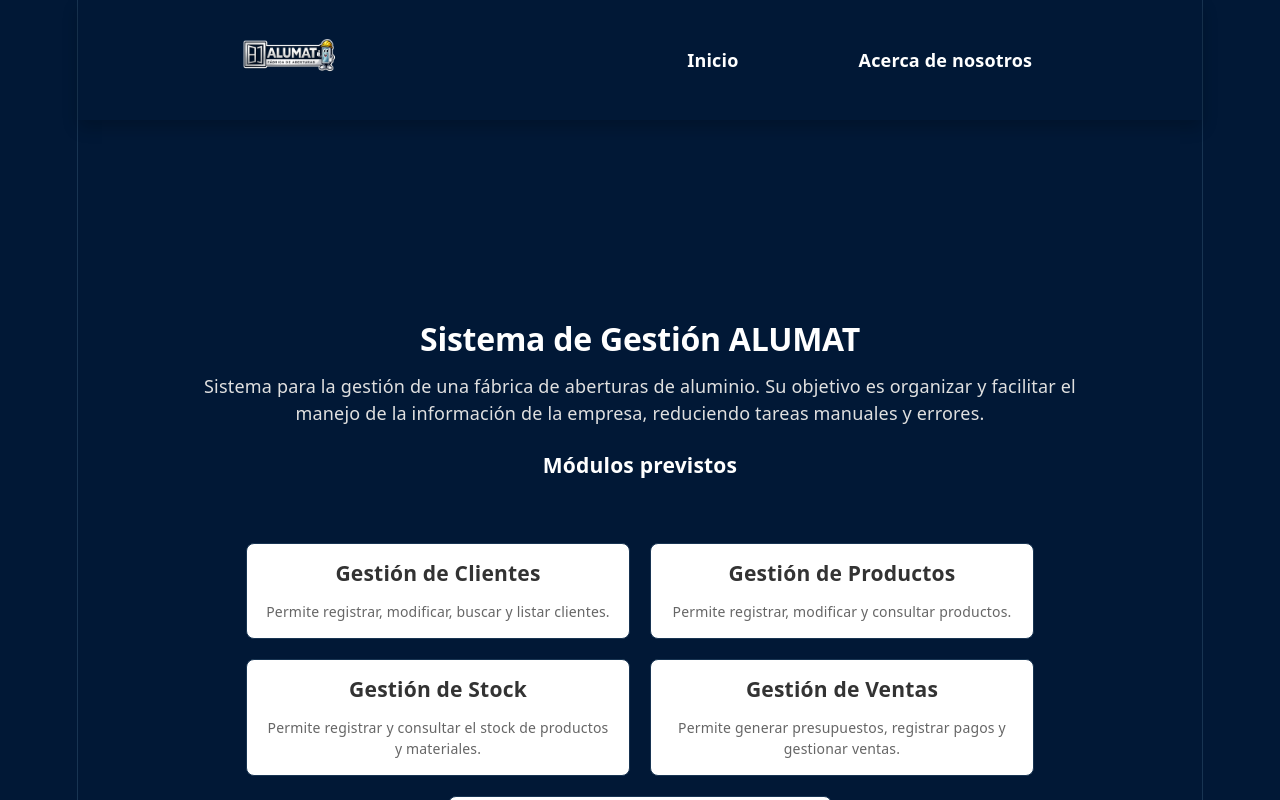
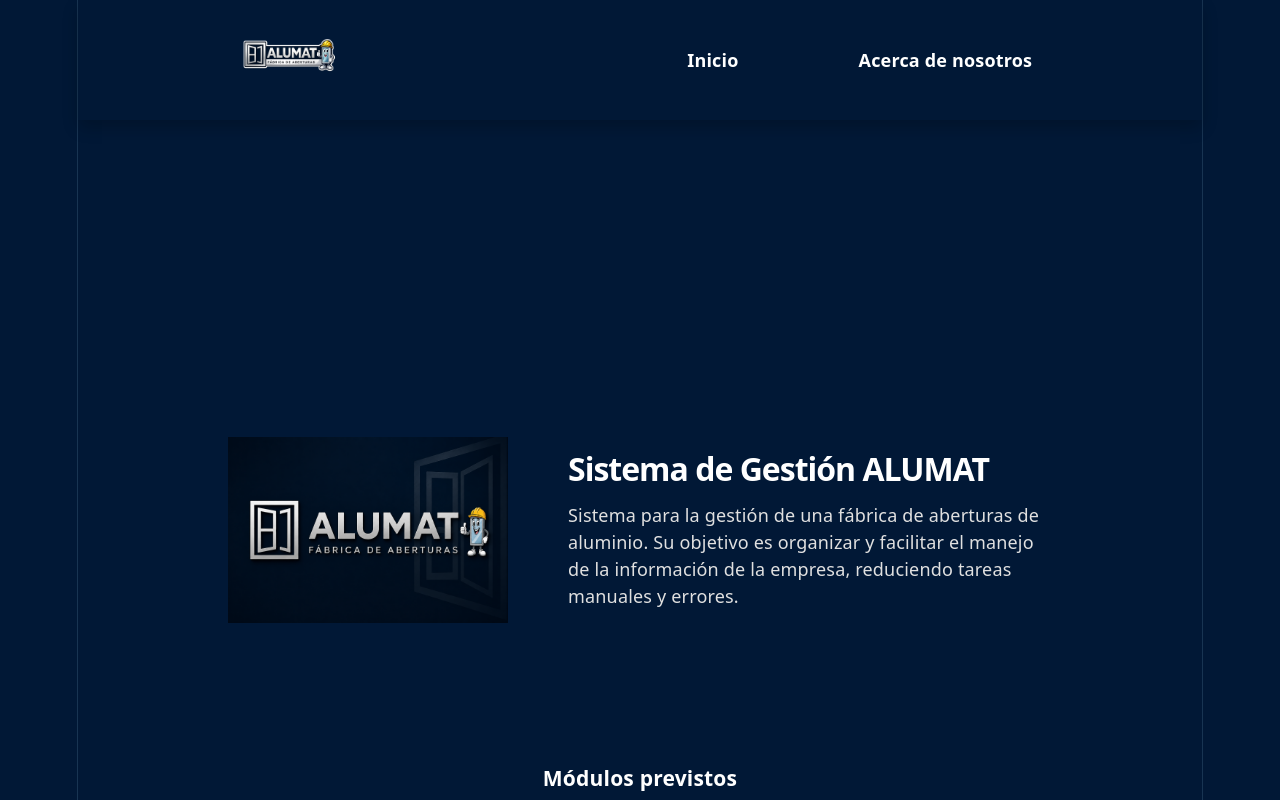
Before and after one commit to rejuanigg/alumat_frontend, a React (Vite) app in the folder alumat/: page / in a window 1280 px wide. Shown: the top 800 px of the page. Built offline with nearby package versions, Linux system fonts and the light colour scheme.

Commit message:
add: implement hero

```diff
--- a/alumat/src/componentes/area-principal/area-principal.css
+++ b/alumat/src/componentes/area-principal/area-principal.css
@@ -3,6 +3,57 @@
     background-color: #011836;
 }
 
+.hero {
+    display: flex;
+    align-items: center;
+    justify-content: center;
+    gap: 60px;
+
+    padding: 70px 50px;
+
+    background: #011836;
+
+    min-height: 350px;
+    box-sizing: border-box;
+}
+
+.hero--image {
+    width: 280px;
+    height: 280px;
+
+    object-fit: contain;
+
+    border-radius: 20px;
+
+    transition: transform 0.3s ease;
+}
+
+.hero--image:hover {
+    transform: scale(1.05);
+}
+
+.hero--content {
+    max-width: 600px;
+    text-align: left;
+}
+
+.hero--content h2 {
+    margin: 0 0 20px;
+
+    font-size: 42px;
+    font-weight: 700;
+
+    color: #ffffff;
+
+    letter-spacing: -1px;
+}
+
+.hero--content p {
+    font-size: 18px;
+    line-height: 1.7;
+
+    color: #aebbc9;
+}
 
 .contenido h2 {
     color: white;
--- a/alumat/src/componentes/area-principal/area-principal.jsx
+++ b/alumat/src/componentes/area-principal/area-principal.jsx
@@ -1,9 +1,14 @@
 import './area-principal.css';
 import Tarjeta from './Tarjeta/tarjeta';
-
+import HeroImage from '../../assets/alumat.png'
 function AreaPrincipal() {
   return (
     <main className="contenido">
+
+      <div className="hero">
+          <img className="hero--image" src={HeroImage} alt="" />
+
+          <div className="hero--content">
               <h2>Sistema de Gestión ALUMAT</h2>
 
               <p>
@@ -11,6 +16,10 @@
                   Su objetivo es organizar y facilitar el manejo de la información
                   de la empresa, reduciendo tareas manuales y errores.
               </p>
+          </div>
+      </div>
+
+
 
       <h3>Módulos previstos</h3>
 
```
Lines whose indentation alone changed are shown as unchanged.
